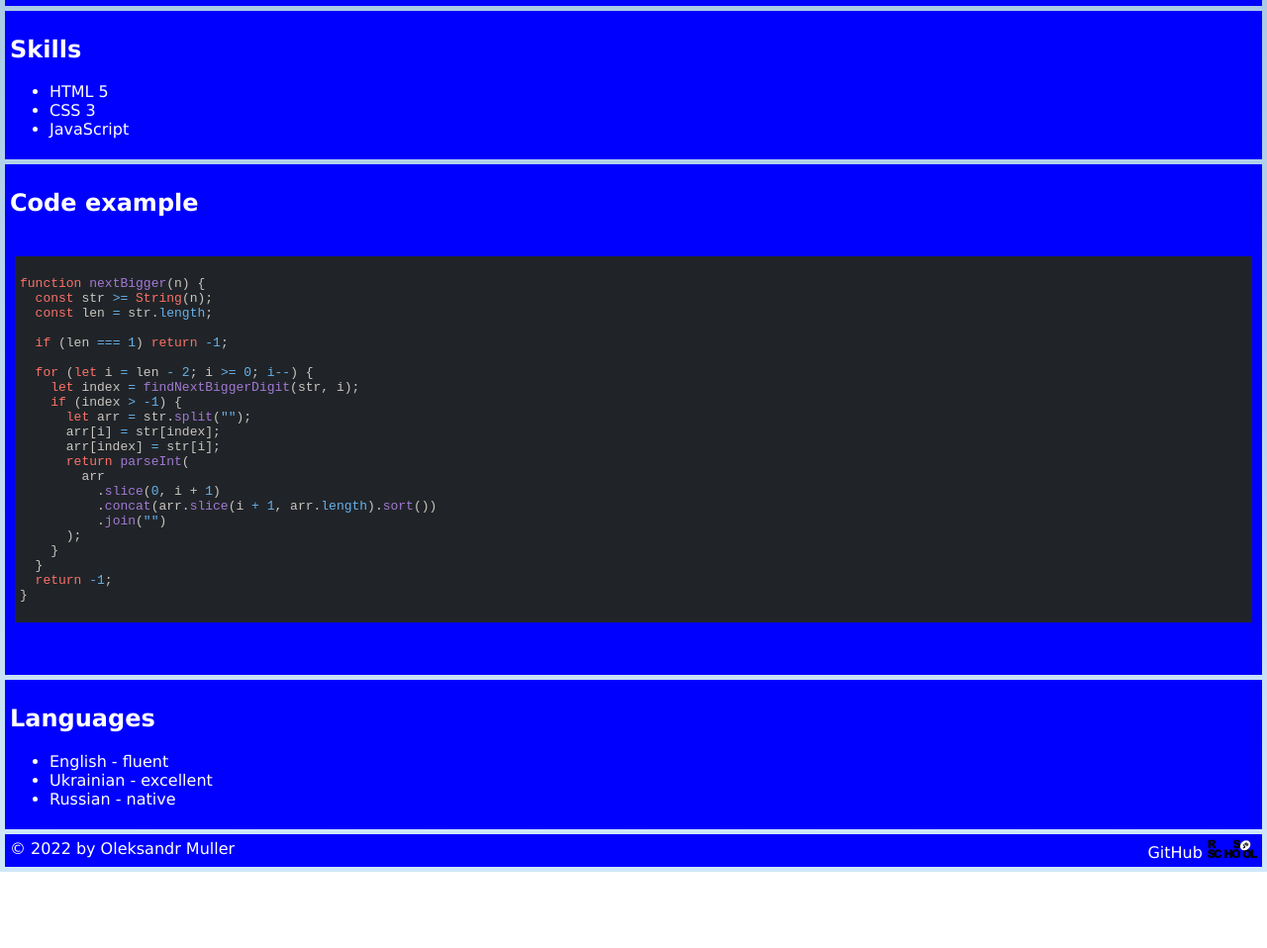
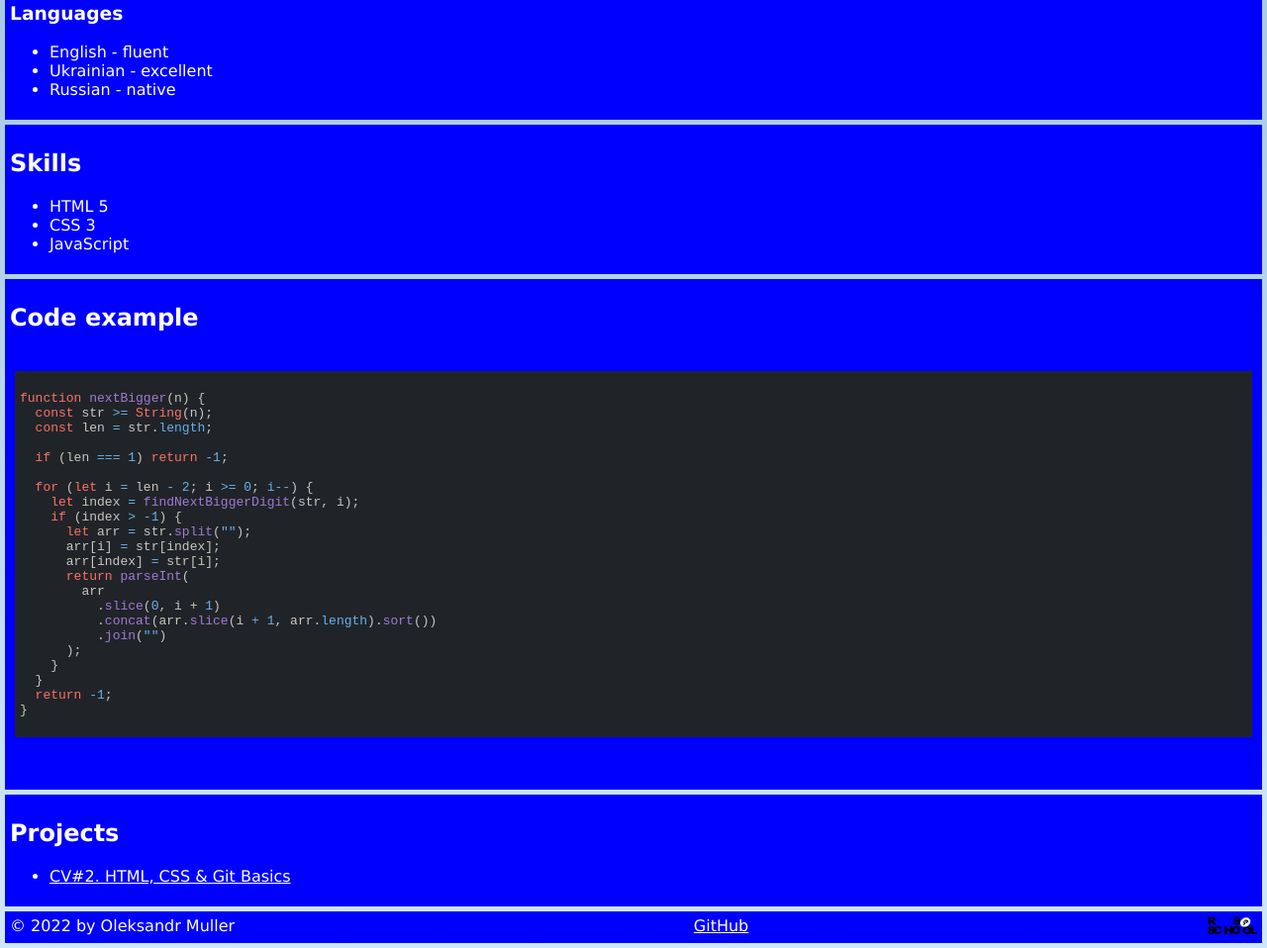
Before and after one commit to Alexander-M-rss/rsschool-cv-pre, a plain HTML site: page index.html in a window 1280 px wide. Shown: the part 1721-2679 px from the top of the page at 99% size. Before the commit the page ends 2602 px from the top, so only its background shows below. Drawn offline with Linux system fonts and the light colour scheme.

Commit message:
fix: change index.html, style.css

```diff
--- a/index.html
+++ b/index.html
@@ -27,7 +27,7 @@
             <li><a href="#education">Education</a></li>
             <li><a href="#skills">Skills</a></li>
             <li><a href="#code-example">Code example</a></li>
-            <li><a href="#lang">Languages</a></li>
+            <li><a href="#projects">Projects</a></li>
         </ul>
     </nav>
     <main>
@@ -101,6 +101,13 @@
                 <li>Bachelor of Science in Electrical Engineering – 2001<br>Massachusetts Institute of Technology</li>
                 <li>JavaScript/Front-end - in progress<br>Rolling Scopes School</li>
             </ul>
+            <h3>Languages</h3>
+            <ul>
+                <li>English - fluent</li>
+                <li>Ukrainian - excellent</li>
+                <li>Russian - native</li>
+            </ul>
+
         </section>
         <section class="section" id="skills">
             <h2>Skills</h2>
@@ -139,22 +146,18 @@
             </code>
             </pre>
         </section>
-        <section class="section" id="lang">
-            <h2>Languages</h2>
+        <section class="section" id="projects">
+            <h2>Projects</h2>
             <ul>
-                <li>English - fluent</li>
-                <li>Ukrainian - excellent</li>
-                <li>Russian - native</li>
+                <li><a href="https://alexander-m-rss.github.io/rsschool-cv/">CV#2. HTML, CSS & Git Basics</a></li>
             </ul>
         </section>
     </main>
     <footer>
         <ul class="footer">
             <li>© 2022 by Oleksandr Muller</li>
-            <li class="footer-right"><a href=https://github.com/alexander-m-rss/>GitHub</a><a href="https://rs.school/js/">
-                <img src="rs_school_js.png"  alt="Rolling Scope School logo" width="50">
-                </a>
-            </li>
+            <li><a href="https://github.com/alexander-m-rss/">GitHub</a></li>
+            <li><a href="https://rs.school/js/"><img src="rs_school_js.png"  alt="Rolling Scope School logo" width="50"></a></li>
         </ul>
     </footer>
 </body>
--- a/style.css
+++ b/style.css
@@ -12,10 +12,27 @@ header {
     background: blue;
 
 }
+
 .section {
     background: blue;
     padding: 5px;
     margin: 5px;
+}
+
+a:link {
+    color: white;
+}
+
+a:active {
+    color: white;
+}
+
+a:visited {
+    color: white;
+}
+
+a:hover {
+    color: red;
 }
 
 .menu {
@@ -26,24 +43,9 @@ header {
     margin: 5px;
 }
 
-.menu a {
-    text-align: center;
-    color: white;
-    text-decoration: none;
-}
-
-.menu a:hover {
-    color: red;
-}
-
 .photo {
     padding: 0px;
     margin: 3px 0px 0px 3px;
-}
-
-.contact > h1 {
-    margin: 0px;
-    padding: 0px;
 }
 
 .contact {
@@ -89,20 +91,3 @@ p {
     padding: 5px;
     margin: 5px;
 }
-.footer li {
-    color: white;
-}
-
-.footer li > a {
-    text-align: center;
-    color: white;
-    text-decoration: none;
-}
-
-.footer a:hover {
-    color: red;
-}
-
-.footer-right {
-    text-align: right;
-}
```
